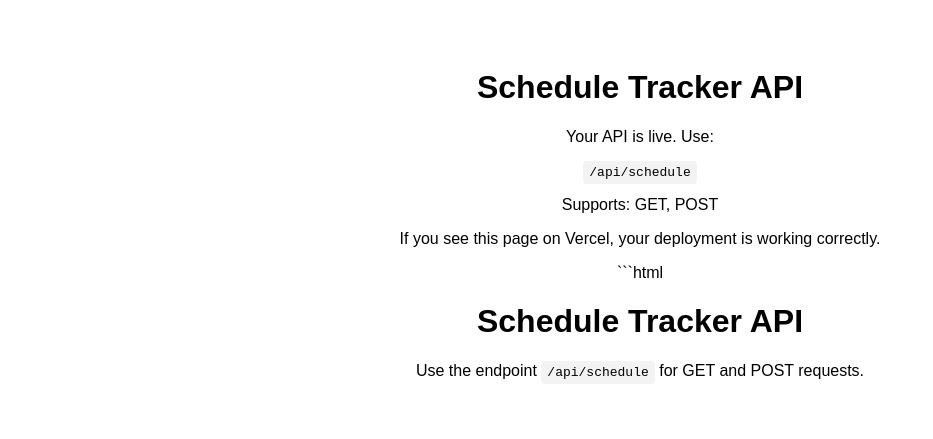
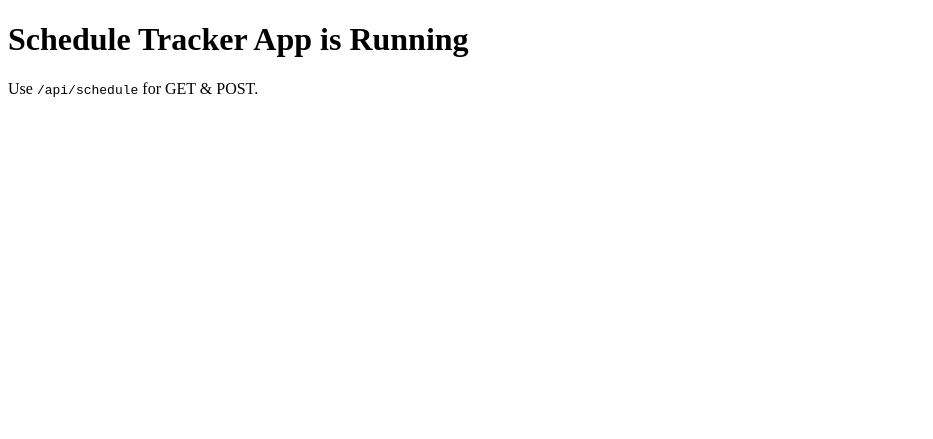
Before and after one commit to ziqimeng2002/Track-my-daily-schedule, a website: page index.html in a window 1280 px wide. Shown: the whole page, without its empty margins (0-933 px from the left). Drawn offline with Linux system fonts and the light colour scheme.

Commit message:
Update index.html for Schedule Tracker App

````diff
--- a/index.html
+++ b/index.html
@@ -4,36 +4,9 @@
 <meta charset="UTF-8" />
 <meta name="viewport" content="width=device-width, initial-scale=1.0" />
 <title>Schedule Tracker API</title>
-<style>
-body {
-font-family: Arial, sans-serif;
-padding: 40px;
-text-align: center;
-}
-code {
-background: #f3f3f3;
-padding: 4px 6px;
-border-radius: 4px;
-}
-</style>
 </head>
 <body>
-<h1>Schedule Tracker API</h1>
-<p>Your API is live. Use:</p>
-<p><code>/api/schedule</code></p>
-<p>Supports: GET, POST</p>
-<p>If you see this page on Vercel, your deployment is working correctly.</p>
+<h1>Schedule Tracker App is Running</h1>
+<p>Use <code>/api/schedule</code> for GET & POST.</p>
 </body>
 </html>
-```html
-<!DOCTYPE html>
-<html>
-<head>
-<meta charset="UTF-8" />
-<title>Schedule Tracker API</title>
-</head>
-<body>
-<h1>Schedule Tracker API</h1>
-<p>Use the endpoint <code>/api/schedule</code> for GET and POST requests.</p>
-</body>
-</html>
````
